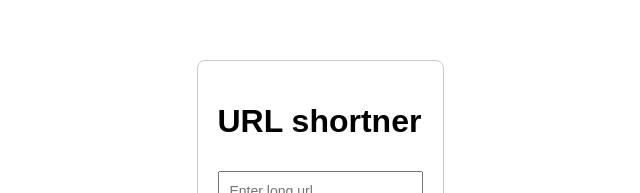
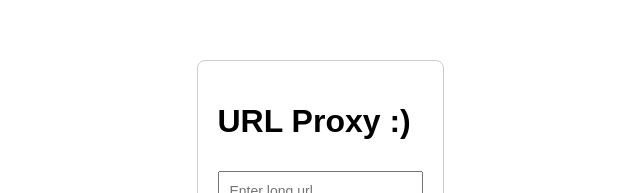
Before and after one commit to harikeerthpv07/url-proxy, a React (Create React App) app in the folder frontend/: page / in a window 1280 px wide. Shown: the part 229-422 px from the top of the page, without its empty margins (320-960 px from the left). Built offline with nearby package versions, Linux system fonts and the light colour scheme.

Commit message:
frontend update

```diff
--- a/frontend/src/App.js
+++ b/frontend/src/App.js
@@ -20,7 +20,7 @@ function App() {
   return (
     <div className="root">
       <form onSubmit={handleSubmit}>
-        <h1>URL shortner</h1>
+        <h1>URL Proxy :) </h1>
         <input
           type="text"
           value={url}
```
